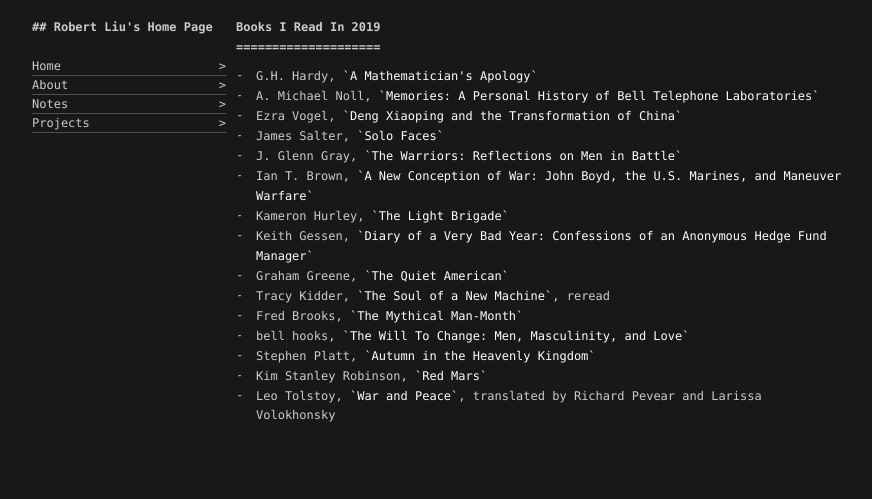
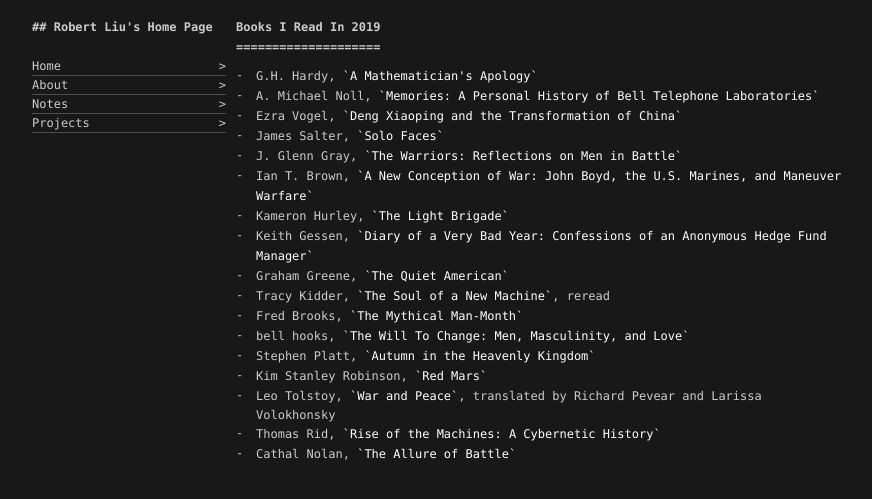
Before and after one commit to rrliu/cordyceptive.github.io, a Jekyll site: the page built from _posts/2019-12-30-books_2019.md, in a window 1280 px wide. Shown: the top 499 px of the page, without its empty margins (200-1072 px from the left). Built offline with Jekyll 4.4.1, drawn with Linux system fonts in a browser that asks for light colours.

Commit message:
august books

```diff
--- a/_posts/2019-12-30-books_2019.md
+++ b/_posts/2019-12-30-books_2019.md
@@ -19,3 +19,5 @@ title: Books I Read In 2019
 - Stephen Platt, `Autumn in the Heavenly Kingdom`
 - Kim Stanley Robinson, `Red Mars`
 - Leo Tolstoy, `War and Peace`, translated by Richard Pevear and Larissa Volokhonsky
+- Thomas Rid, `Rise of the Machines: A Cybernetic History`
+- Cathal Nolan, `The Allure of Battle`
```
